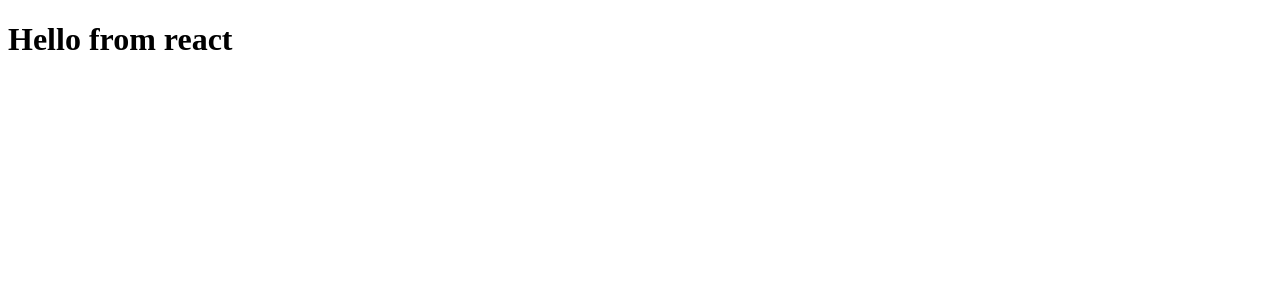
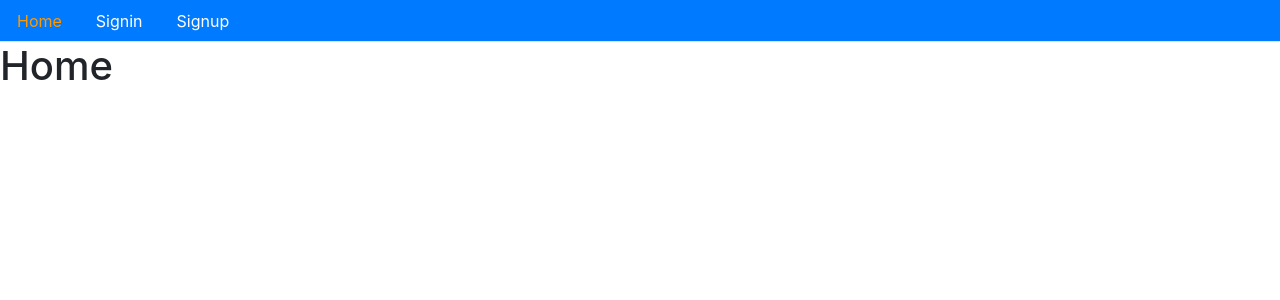
Before and after one commit to ienjoygit/Dev-Bookstore, a React (Create React App) app in the folder client/: page / in a window 1280 px wide. Shown: the top 300 px of the page. Built offline with nearby package versions, Linux system fonts and the light colour scheme.

Commit message:
React pages navbar and initial components

```diff
--- a/client/package.json
+++ b/client/package.json
@@ -5,6 +5,7 @@
   "dependencies": {
     "react": "^16.11.0",
     "react-dom": "^16.11.0",
+    "react-router-dom": "^5.1.2",
     "react-scripts": "3.2.0"
   },
   "scripts": {
--- a/client/public/index.html
+++ b/client/public/index.html
@@ -10,34 +10,15 @@
       content="Web site created using create-react-app"
     />
     <link rel="apple-touch-icon" href="logo192.png" />
-    <!--
-      manifest.json provides metadata used when your web app is installed on a
-      user's mobile device or desktop. See https://developers.google.com/web/fundamentals/web-app-manifest/
-    -->
     <link rel="manifest" href="%PUBLIC_URL%/manifest.json" />
-    <!--
-      Notice the use of %PUBLIC_URL% in the tags above.
-      It will be replaced with the URL of the `public` folder during the build.
-      Only files inside the `public` folder can be referenced from the HTML.
 
-      Unlike "/favicon.ico" or "favicon.ico", "%PUBLIC_URL%/favicon.ico" will
-      work correctly both with client-side routing and a non-root public URL.
-      Learn how to configure a non-root public URL by running `npm run build`.
-    -->
-    <title>React App</title>
+    <link rel="stylesheet" href="https://maxcdn.bootstrapcdn.com/bootstrap/4.0.0/css/bootstrap.min.css"
+      integrity="sha384-Gn5384xqQ1aoWXA+058RXPxPg6fy4IWvTNh0E263XmFcJlSAwiGgFAW/dAiS6JXm" crossorigin="anonymous" />
+    <title>Ecommerce App</title>
   </head>
   <body>
     <noscript>You need to enable JavaScript to run this app.</noscript>
     <div id="root"></div>
-    <!--
-      This HTML file is a template.
-      If you open it directly in the browser, you will see an empty page.
 
-      You can add webfonts, meta tags, or analytics to this file.
-      The build step will place the bundled scripts into the <body> tag.
-
-      To begin the development, run `npm start` or `yarn start`.
-      To create a production bundle, use `npm run build` or `yarn build`.
-    -->
   </body>
 </html>
--- /dev/null
+++ b/client/src/Routes.js
@@ -0,0 +1,21 @@
+import React from 'react';
+import {BrowserRouter, Switch, Route } from 'react-router-dom';
+import Home from './core/Home';
+import Menu from './core/Menu';
+import Signup from './user/Signup';
+import Signin from './user/Signin';
+
+const Routes = () => {
+    return (
+        <BrowserRouter>
+        <Menu />
+            <Switch>
+                <Route exact path="/" component={Home} />
+                <Route exact path="/signin" component={Signin} />
+                <Route exact path="/signup" component={Signup} />
+            </Switch>
+        </BrowserRouter>
+    );
+};
+
+export default Routes;
--- /dev/null
+++ b/client/src/core/Home.js
@@ -0,0 +1,11 @@
+import React from 'react'
+
+const Home = () => {
+    return (
+        <div>
+           <h1>Home</h1>
+        </div>
+    )
+}
+
+export default Home
--- /dev/null
+++ b/client/src/core/Menu.js
@@ -0,0 +1,35 @@
+import React from 'react';
+import {Link, withRouter} from 'react-router-dom';
+
+const isActive = (history, path) => {
+    if(history.location.pathname === path)
+    {
+        return {color: '#ff9900'}
+    }
+
+    else
+    return {color: '#ffffff'}
+}
+
+
+const Menu = ({history}) => {
+    return (
+        <div>
+            <ul className="nav nav-tabs bg-primary">
+                <li className="nav-item">
+                    <Link className="nav-link" style={isActive(history, '/')} to="/">Home</Link>
+                </li>
+
+                <li className="nav-item">
+                    <Link className="nav-link" style={isActive(history, '/signin')} to="/signin">Signin</Link>
+                </li>
+
+                <li className="nav-item">
+                    <Link className="nav-link" style={isActive(history, '/signup')} to="/signup">Signup</Link>
+                </li>
+            </ul>
+        </div>
+    )
+}
+
+export default withRouter(Menu);
--- a/client/src/index.js
+++ b/client/src/index.js
@@ -1,5 +1,5 @@
 import React from 'react';
 import ReactDOM from 'react-dom';
-import App from './App';
+import Routes from './Routes';
 
-ReactDOM.render(<App />, document.getElementById('root'));
+ReactDOM.render(<Routes />, document.getElementById('root'));
--- /dev/null
+++ b/client/src/user/Signin.js
@@ -0,0 +1,11 @@
+import React from 'react'
+
+const Signin = () => {
+    return (
+        <div>
+           <h1>Signin</h1>
+        </div>
+    )
+}
+
+export default Signin
--- /dev/null
+++ b/client/src/user/Signup.js
@@ -0,0 +1,11 @@
+import React from 'react'
+
+const Signup = () => {
+    return (
+        <div>
+            <h1>Signup</h1>
+        </div>
+    )
+}
+
+export default Signup
```
Also changed, not shown: 1 other file (tests, documents, lock files or other folders).
